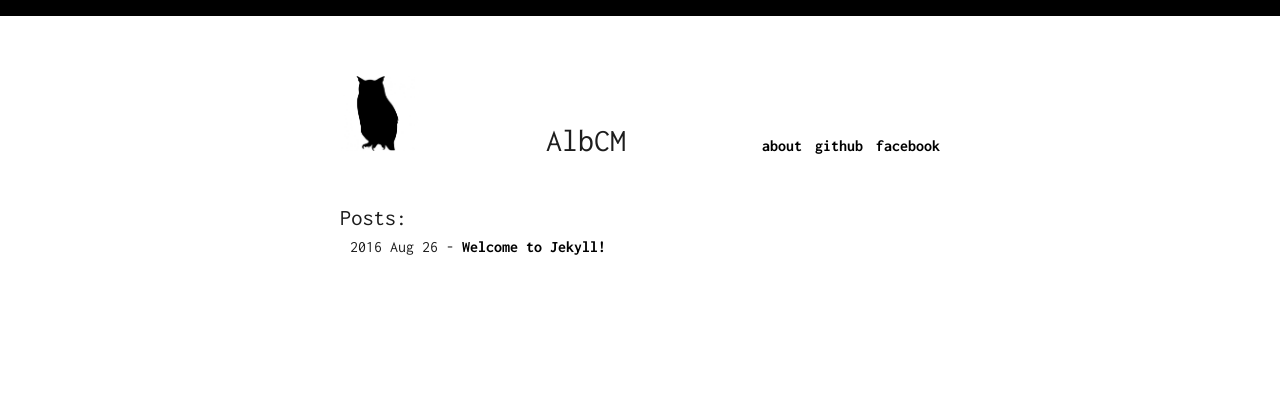
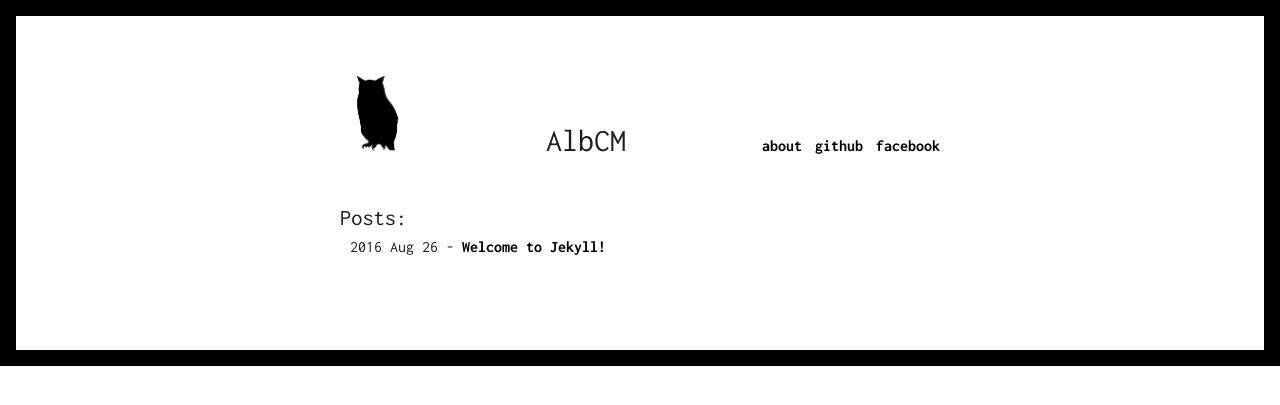
Before and after one commit to AlbCM/albcm.github.io, a Jekyll site: the page built from index.html, in a window 1280 px wide. Shown: the top 405 px of the page. Built offline with Jekyll 4.4.1, drawn with Linux system fonts in a browser that asks for light colours; comment, search, counter and statistics services are not loaded.

Commit message:
Update index.html

```diff
--- a/index.html
+++ b/index.html
@@ -8,6 +8,9 @@ layout: default
 
 html{
     border-top-style: solid;
+    border-style:solid;
+    border-color: black;
+    border-width:1em;
     border-top-width:1em;
     border-top-color:black;
 
```
